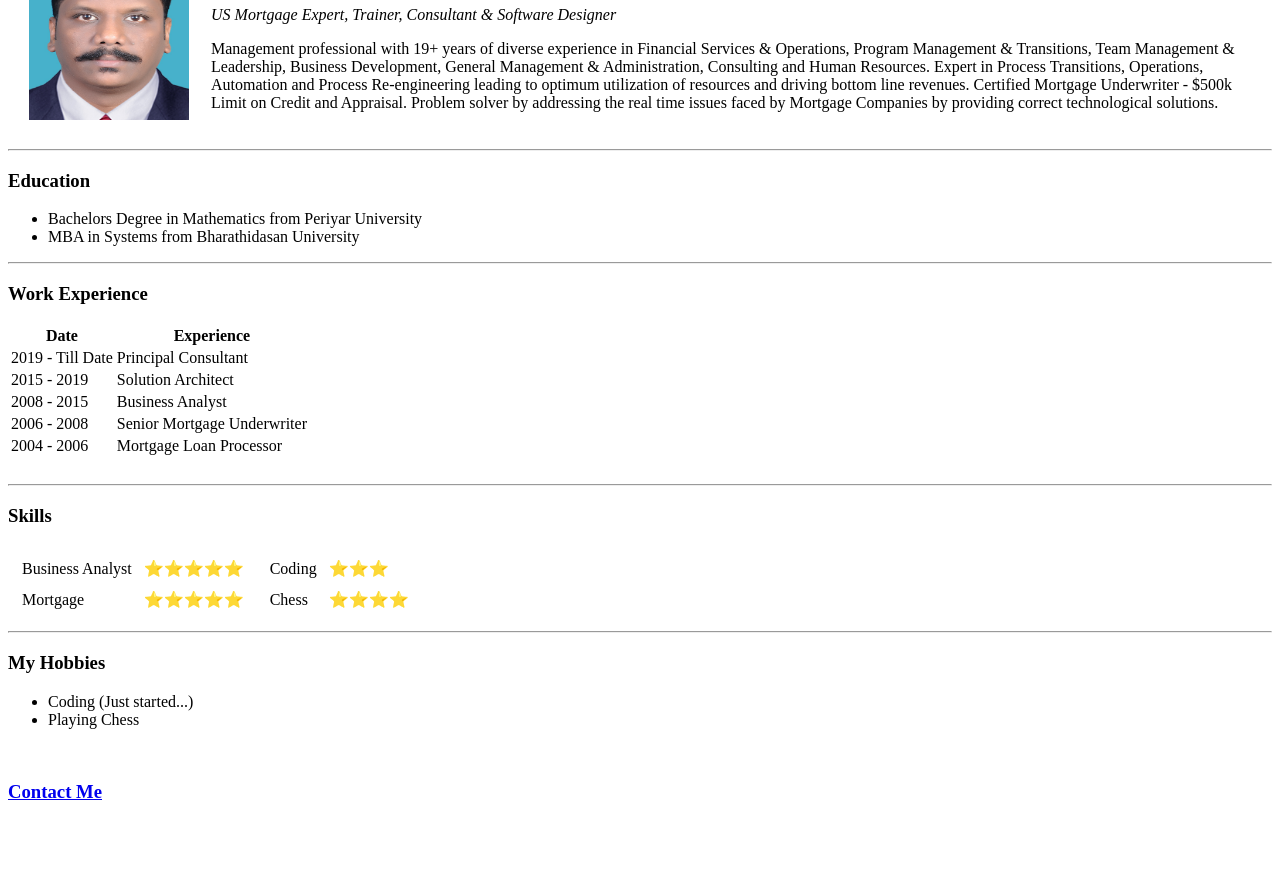
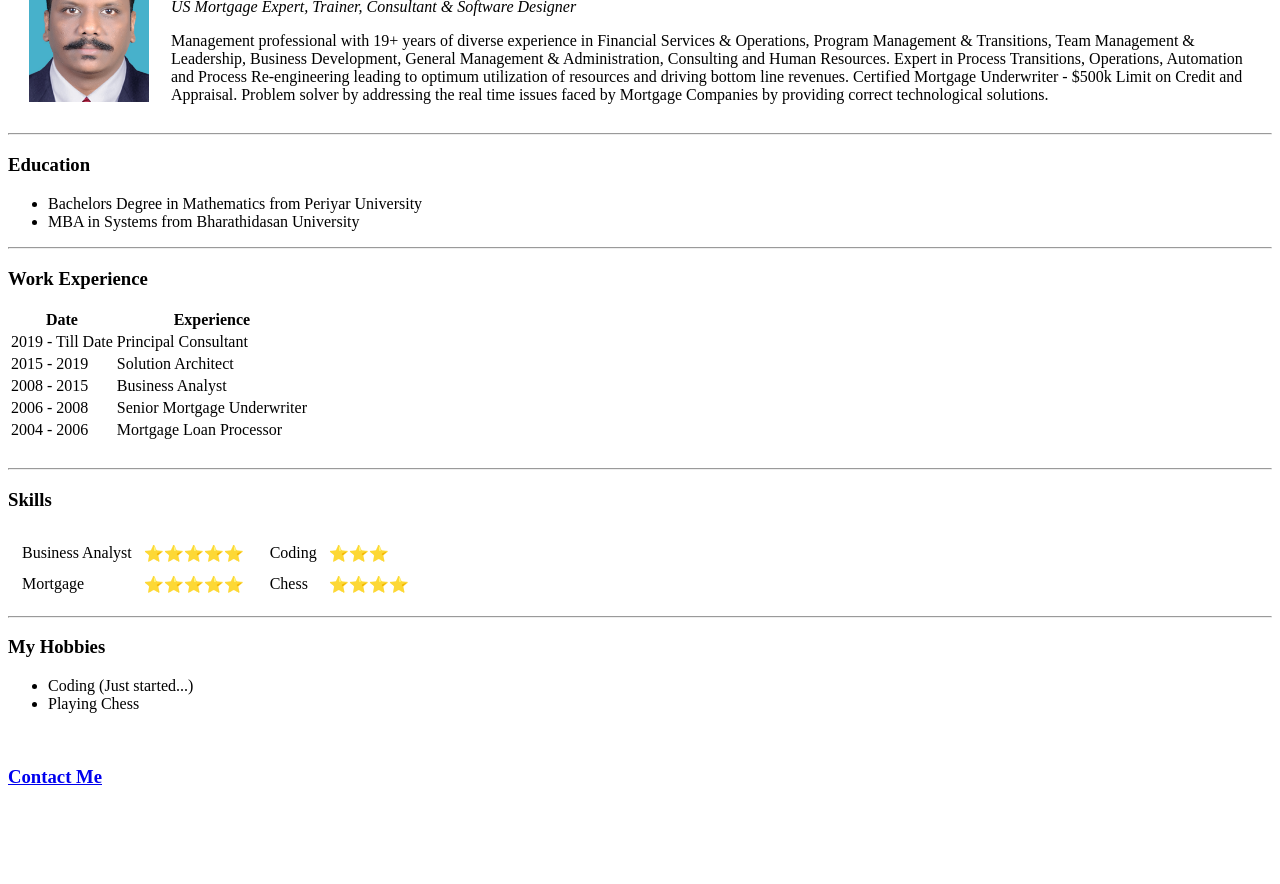
Before and after one commit to sendilcoder/cv, a plain HTML site: page index.html in a window 1280 px wide. Shown: the part 89-973 px from the top of the page. Drawn offline with Linux system fonts and the light colour scheme.

Commit message:
Update index.html

```diff
--- a/index.html
+++ b/index.html
@@ -15,7 +15,7 @@
     <tr>
       <td>
         <!--img src="image\manisha1.jpg" alt="Manishu"-->
-        <img src="image\Sendil1.jpg" alt="Sendil" style="width:160px;height:180px;">
+        <img src="image\Sendil1.jpg" alt="Sendil" style="width:120px;height:160px;">
       </td>
       <td>
         <h1>Sendil Kumar</h1>
```
